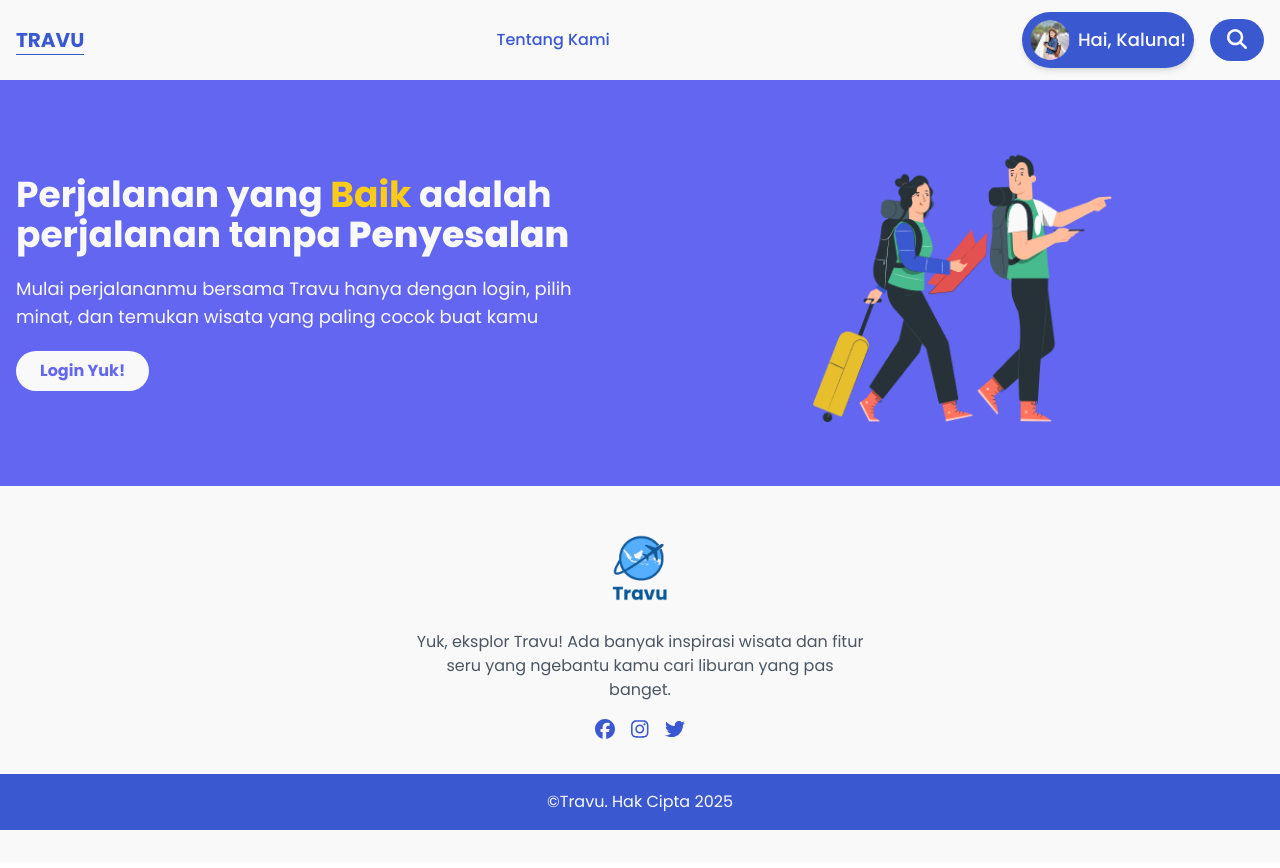
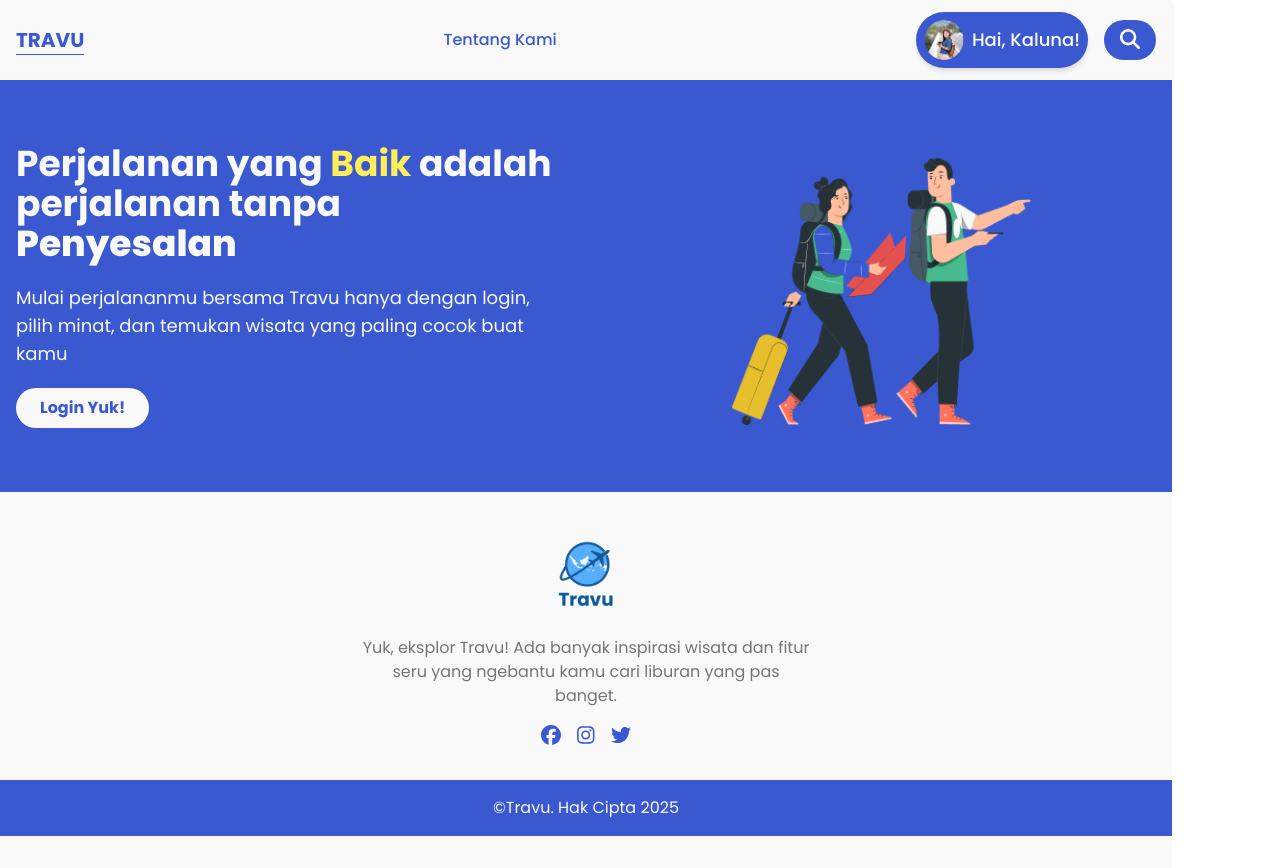
Before and after one commit to Travu-Team/travu-febe, a React (Vite) app in the folder frontend/my-react-app/: page / in a window 1280 px wide. Built offline with nearby package versions, Linux system fonts and the light colour scheme.

Commit message:
modified these file for testing cards & button (luthfi)

```diff
--- a/frontend/my-react-app/package.json
+++ b/frontend/my-react-app/package.json
@@ -14,9 +14,10 @@
     "@fortawesome/free-brands-svg-icons": "^6.7.2",
     "@fortawesome/free-solid-svg-icons": "^6.7.2",
     "@fortawesome/react-fontawesome": "^0.2.2",
+    "@heroicons/react": "^2.2.0",
     "@material-tailwind/react": "^2.1.10",
-    "react": "^19.0.0",
-    "react-dom": "^19.0.0",
+    "react": "^18.2.0",
+    "react-dom": "^18.2.0",
     "react-router-dom": "^7.5.3"
   },
   "devDependencies": {
--- a/frontend/my-react-app/src/App.jsx
+++ b/frontend/my-react-app/src/App.jsx
@@ -4,6 +4,10 @@ import RegisterPage from "./register/RegisterPage";
 import LoginPage from "./login/LoginPage";
 import Home from './pages/Home'
 import About from './pages/About'
+import { CardCustom } from './components/Cards'
+// import { CardDefault } from './components/Cards'
+
+// testing card
 
 const App = () => {
   return (
@@ -14,6 +18,10 @@ const App = () => {
         <Route path="/login" element={<LoginPage />} />
         <Route path="/about" element={<About />} />
         <Route path="*" element={<h1>404: Not Found</h1>} />
+
+        {/* testing card */}
+        <Route path="/card" element={<CardCustom />} />
+        {/* <Route path="/carddefault" element={<CardDefault />} /> */}
       </Routes>
     </Router>
   );
--- a/frontend/my-react-app/src/index.css
+++ b/frontend/my-react-app/src/index.css
@@ -25,11 +25,14 @@ a:hover {
 }
 
 body {
-  margin: 0;
+  margin: 0 auto;
+  padding: 0;
   display: flex;
   place-items: center;
   min-width: 320px;
   min-height: 100vh;
+  max-width: 100vw;
+  overflow-x: hidden;
 }
 
 h1 {
@@ -37,7 +40,7 @@ h1 {
   line-height: 1.1;
 }
 
-button {
+/* button {
   border-radius: 8px;
   border: 1px solid transparent;
   padding: 0.6em 1.2em;
@@ -54,7 +57,7 @@ button:hover {
 button:focus,
 button:focus-visible {
   outline: 4px auto -webkit-focus-ring-color;
-}
+} */
 
 /* STYLING ABOUT */
 .about-image {
@@ -81,5 +84,6 @@ button:focus-visible {
 @tailwind utilities;
 
 html {
+  max-width: 100vw;
   text-size-adjust: 100%;
 }
--- a/frontend/my-react-app/src/pages/Home.jsx
+++ b/frontend/my-react-app/src/pages/Home.jsx
@@ -1,6 +1,9 @@
 import React from 'react';
 import Navbar from '../components/Navbar';
 import Footer from '../components/Footer';
+import { CardCustom } from '../components/Cards';
+import { IconButtonCustom } from '../components/icon-button';
+import { StarIcon } from '@heroicons/react/24/solid';
 
 const Home = () => {
   return (
@@ -8,7 +11,7 @@ const Home = () => {
       <Navbar />
 
       {/* Hero Section */}
-      <section className="bg-indigo-500 flex-1 py-16 px-4 flex justify-center">
+      <section className="bg-primary flex-1 py-16 px-4 flex justify-center">
         <div className="w-full max-w-screen-xl flex flex-col-reverse md:flex-row items-center gap-10">
           {/* Left Content */}
           <div className="w-full md:w-1/2 flex flex-col justify-center text-center md:text-left space-y-5">
@@ -21,7 +24,7 @@ const Home = () => {
             <div className="flex justify-center md:justify-start">
               <a
                 href="/login"
-                className="bg-white hover:bg-gray-100 text-indigo-500 font-bold py-2 px-6 rounded-full transition duration-300"
+                className="bg-white hover:bg-gray-100 text-primary font-bold py-2 px-6 rounded-full transition duration-300"
               >
                 Login Yuk!
               </a>
@@ -37,6 +40,40 @@ const Home = () => {
           </div>
         </div>
       </section>
+
+      {/* testing card */}
+        {/* <CardCustom
+          image="https://www.jonnymelon.com/wp-content/uploads/2021/07/pandawa-beach-10.jpg"
+          title="Pantai Pandawa"
+          description="Bali, Indonesia"
+          buttonText="Lihat Detail"
+        />
+        <CardCustom
+          variant="horizontal-1"
+          image="https://cdn.idntimes.com/content-images/community/2023/07/beautiful-1203-2633-59e06127ef137cc19c312dc2d72a37fd.webp"
+          title="Pantai Pandawa"
+          category="Pantai"
+          rating={4.5}
+          location="Kuta, Bali"
+          buttonText1= "Edit"
+          buttonText2= "Hapus"
+        />
+        <CardCustom
+          variant="horizontal-2"
+          image="https://cdn.idntimes.com/content-images/community/2023/07/beautiful-1203-2633-59e06127ef137cc19c312dc2d72a37fd.webp"
+          title="Trip Bali"
+
+        />
+        <CardCustom
+          variant="horizontal-3"
+          image="https://cdn.idntimes.com/content-images/community/2023/07/beautiful-1203-2633-59e06127ef137cc19c312dc2d72a37fd.webp"
+          title="Pantai Pandawa"
+          category="Pantai"
+          rating={4.5}
+          location="Kuta, Bali"
+          buttonText1="Lihat Detail"
+          buttonText2="Pesan Sekarang"
+        /> */}
       {/* Footer */}
       <Footer />
     </div>
@@ -44,3 +81,5 @@ const Home = () => {
 };
 
 export default Home;
+
+<StarIcon className="h-5 w-5 text-yellow-800" />
--- a/frontend/my-react-app/tailwind.config.js
+++ b/frontend/my-react-app/tailwind.config.js
@@ -1,6 +1,8 @@
 /** @type {import('tailwindcss').Config} */
-export default {
-  content: ["./src/**/*.{js,jsx,ts,tsx}"], // Pastikan path sudah sesuai dengan proyekmu
+const withMT = require("@material-tailwind/react/utils/withMT");
+
+module.exports = withMT({
+  content: ["./src/**/*.{js,jsx,ts,tsx}"],
   theme: { extend: {
     colors: {
       black: 'rgba(15, 15, 15, 1)',
@@ -25,4 +27,4 @@ export default {
     },
   } },
   plugins: [],
-};
+});
```
Also changed, not shown: 1 other file (tests, documents, lock files or other folders).
